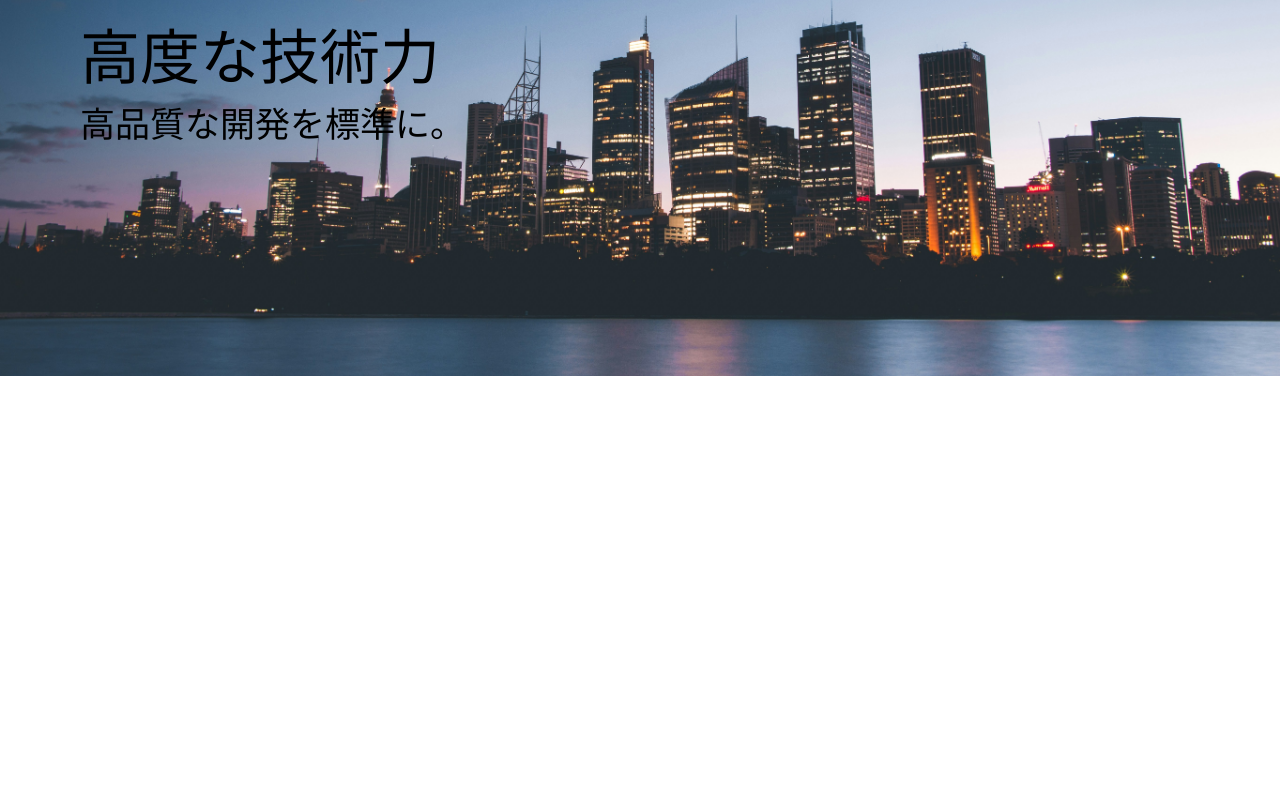
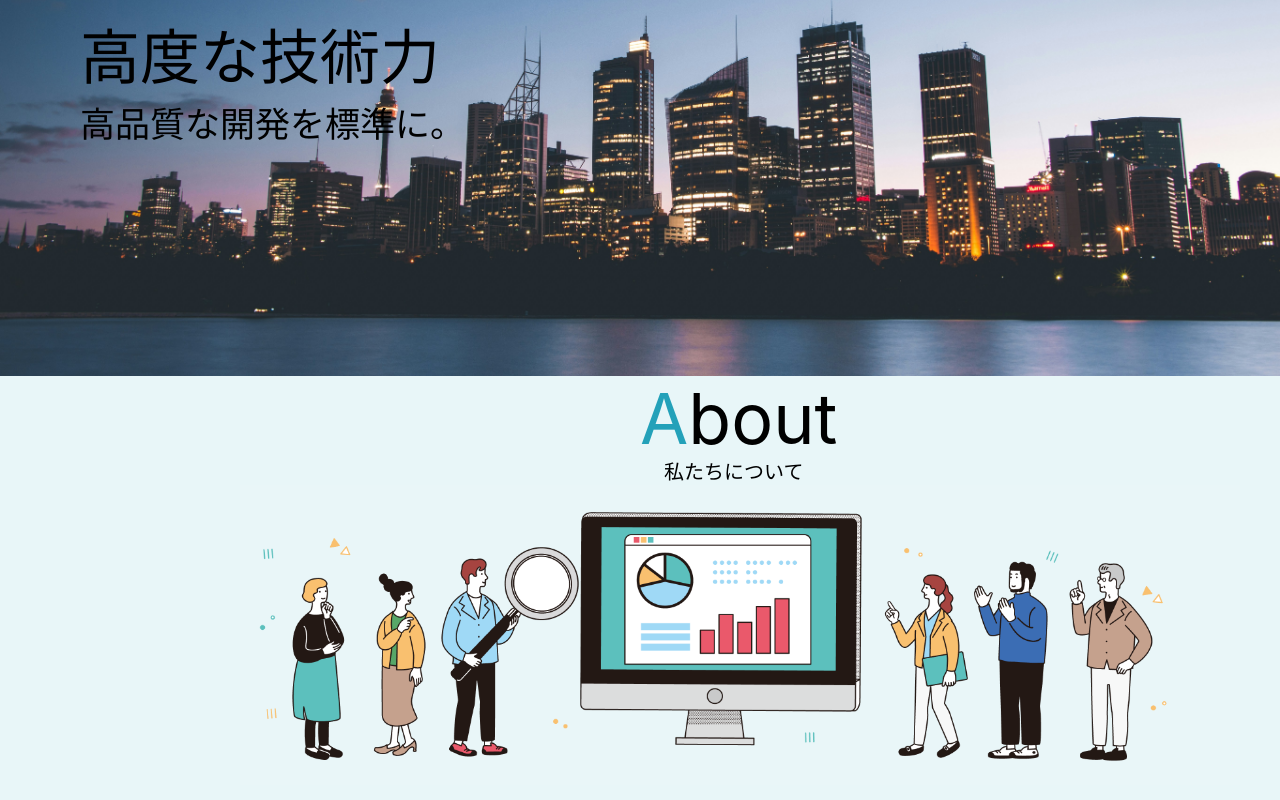
Before and after one commit to takashi823/hp-work, a React (Create React App) app: page / in a window 1280 px wide. Shown: the part 324-1124 px from the top of the page. Before the commit the page ends 800 px from the top, so only its background shows below. Built offline with nearby package versions, Linux system fonts and the light colour scheme.

Commit message:
about追加

```diff
--- a/src/modules/home/About.tsx
+++ b/src/modules/home/About.tsx
@@ -1,15 +1,54 @@
 import { Box, SxProps, Theme } from "@mui/material";
+import figma from "../../resources/work1/images/figma.png";
 
 export const About = () => {
   return (
     <Box className="About" sx={sx}>
-      ヘッダー
+    <Box className="title" sx={sx}>
+          <Box className="a" sx={sx}>A</Box>
+          <Box className="bout" sx={sx}>bout</Box>
+    </Box>
+    <Box className="text" sx={sx}>私たちについて</Box>
+    <Box className="img" sx={sx}>
+      <img width = "1000px" height =  "300px" src = {figma} />
+    </Box>
+
     </Box>
   );
 };
 
 const sx: SxProps<Theme> = {
+
   "&.About" : {
     width: "100%",
+    height: 600,
+    backgroundColor: "#e8f6f8"
+  },
+
+  "&.title" : {
+    position: "absolute",
+    display: "flex",
+  },
+
+  "&.a" : {
+    paddingLeft: 80,
+    fontSize: 70,
+    color: "#23a1b9",
+  },
+
+  "&.bout" : {
+    paddingLeft: 0,
+    fontSize: 70
+  },
+
+  "&.text" : {
+    paddingTop: 10,
+    paddingLeft: 83,
+    fontSize: 20
+  },
+
+  "&.img" : {
+    paddingLeft: 30,
+
   },
 };
--- a/src/pages/HomePage.tsx
+++ b/src/pages/HomePage.tsx
@@ -15,6 +15,7 @@ export const HomePage = () => {
     <Box className="HomePage" sx={sx}>
         <Header />
         <Mainvisual />
+        <About />
     </Box>
   );
 };
```
Also changed, not shown: src/resources/work1/images/figma.png (added).
